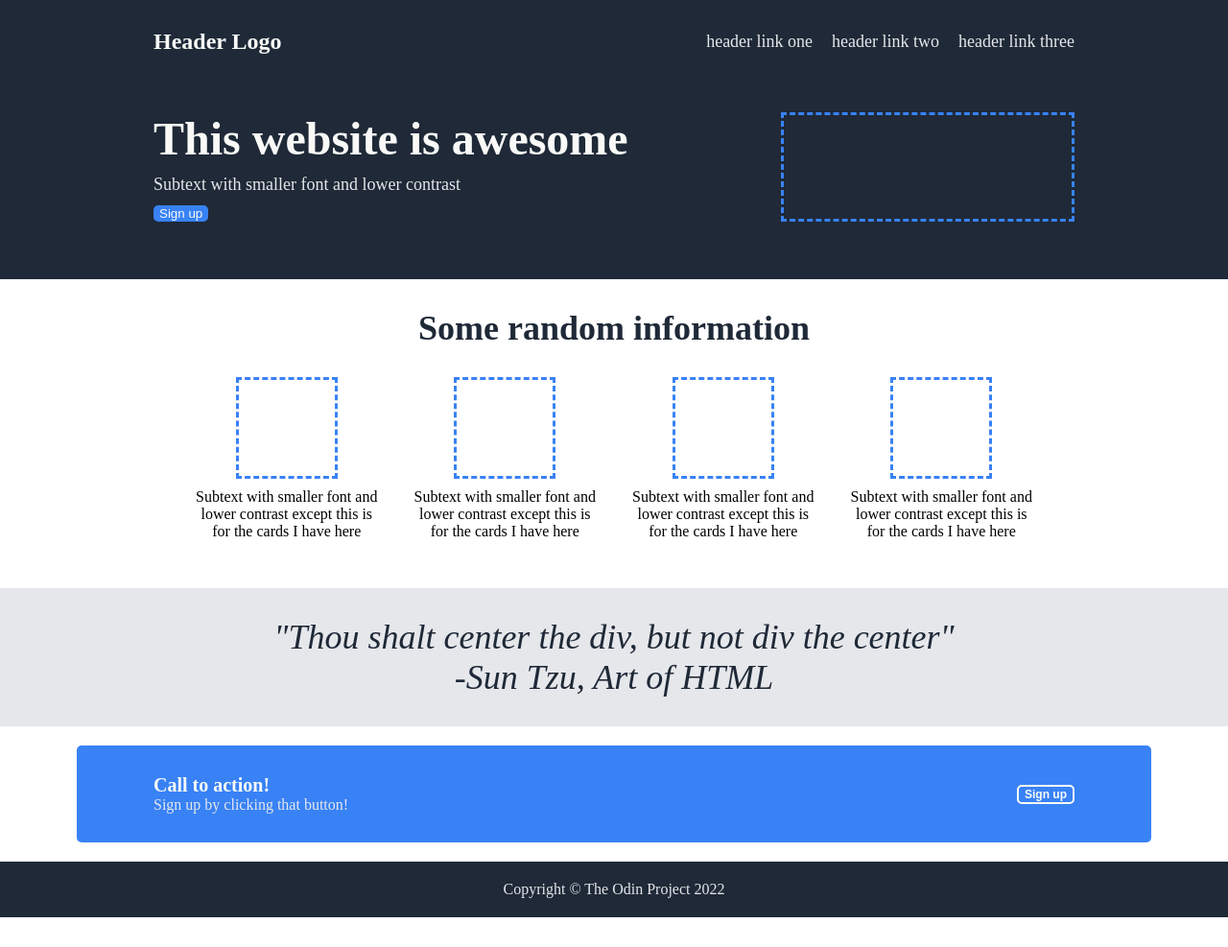
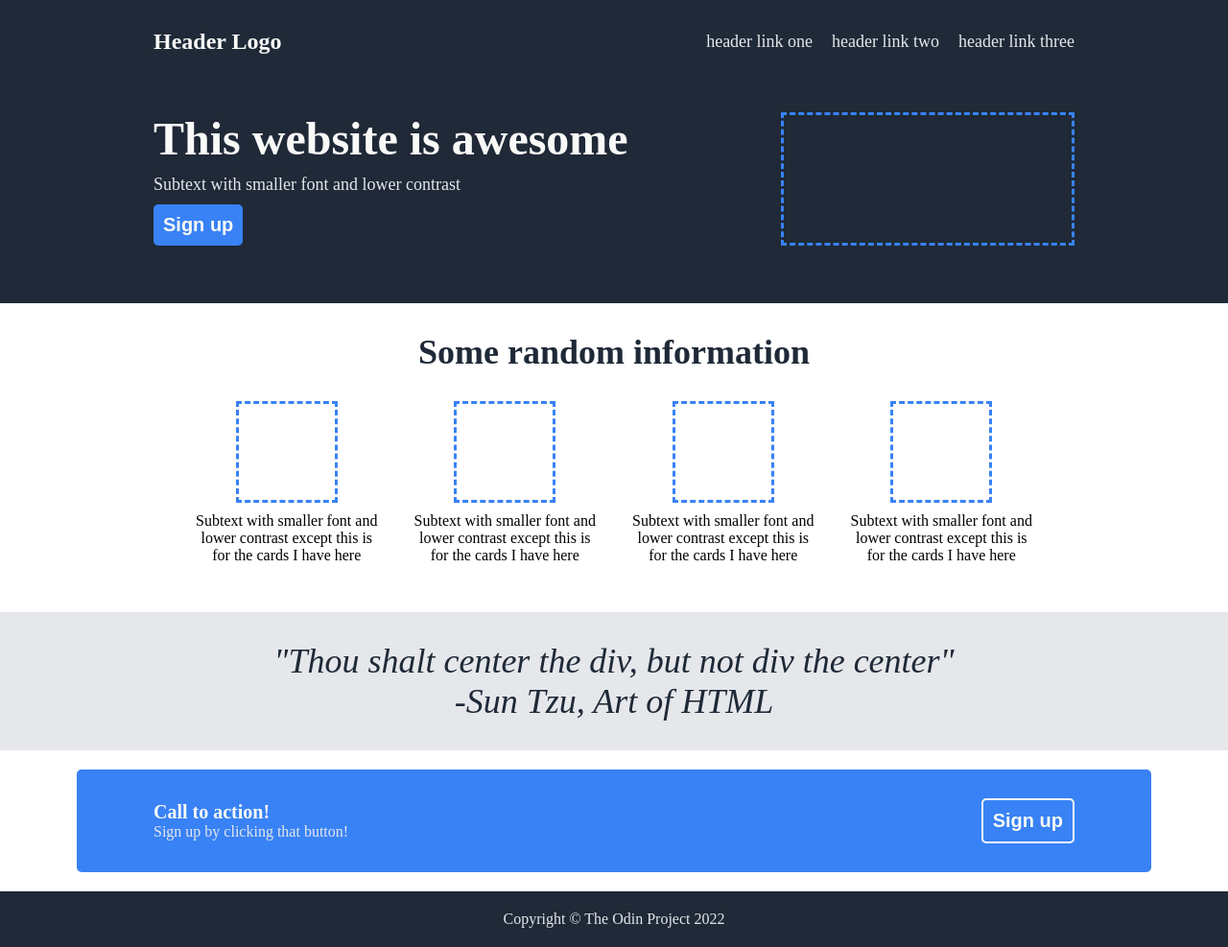
Before and after one commit to ash0545/landing-page, a plain HTML site: page index.html in a window 1280 px wide. Shown: the whole page at 96% size. Before the commit the page ends 956 px from the top, so only its background shows below. Drawn offline with Linux system fonts and the light colour scheme.

Commit message:
Fix minor padding and font issues

```diff
--- a/styles.css
+++ b/styles.css
@@ -1,8 +1,3 @@
-@font-face {
-    font-family: Roboto;
-    src: url('Roboto-Black.ttf');
-}
-
 body {
     padding: 0%;
     margin: 0;
@@ -61,6 +56,9 @@ a {
     color: #F9FAF8;
     border: none;
     border-radius: 5px;
+    padding: 10px;
+    font-size: 20px;
+    font-weight: bold;
 }
 
 .hero-text .main-text {
@@ -140,8 +138,10 @@ button,
     border-color: #F9FAF8;
     font-size: 12px;
     color: #F9FAF8;
+    font-size: 20px;
     font-weight: bold;
     border-style: solid;
+    padding: 10px;
 }
 
 .sign-up-text .bold {
```
